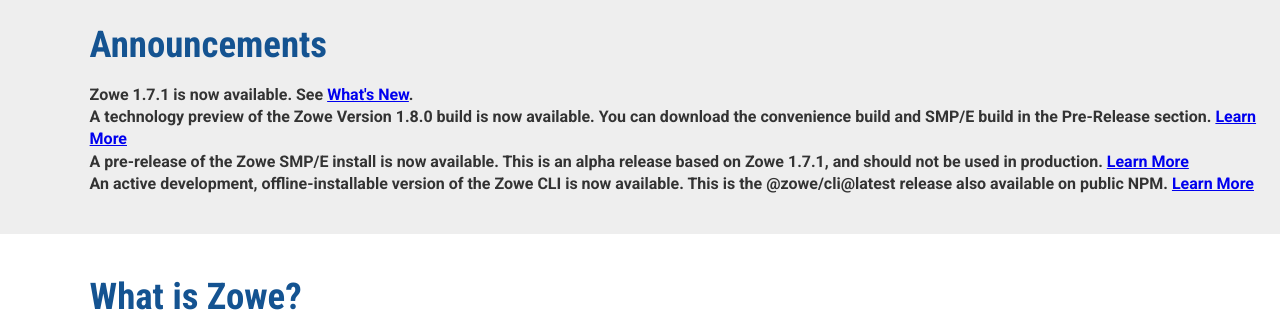
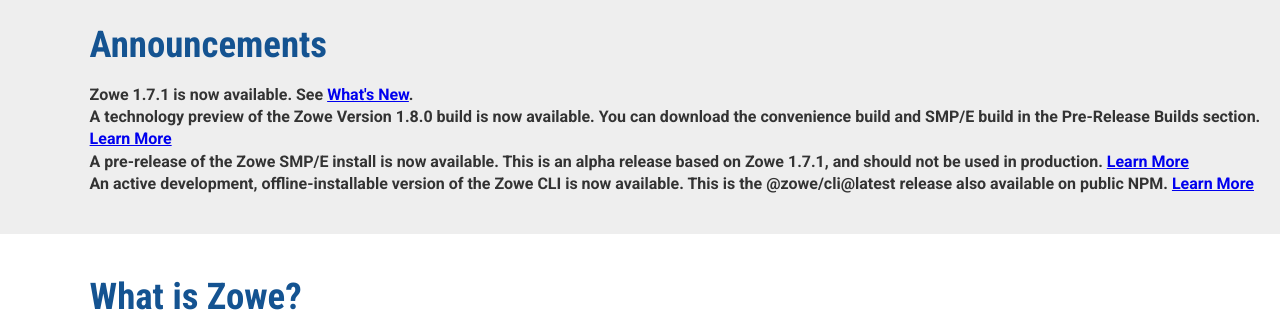
Before and after one commit to zowe/zowe.github.io, a Jekyll site: the page built from index.md, in a window 1280 px wide and 900 px high. Shown: the part 165-477 px from the top of the window. Built offline with Jekyll 4.4.1, drawn with Linux system fonts in a browser that asks for light colours; nearby versions of some CDN libraries; our own code applies the rules of GitHub Pages for plain Markdown files.

Commit message:
Update announcements.yml
Signed-off-by: nannanli <nannanli@cn.ibm.com>

```diff
--- a/_data/announcements.yml
+++ b/_data/announcements.yml
@@ -1,5 +1,5 @@
 # Announcements
-- announcement: "A technology preview of the Zowe Version 1.8.0 build is now available. You can download the convenience build and SMP/E build in the Pre-Release section."
+- announcement: "A technology preview of the Zowe Version 1.8.0 build is now available. You can download the convenience build and SMP/E build in the Pre-Release Builds section."
   link: "https://www.zowe.org/#download"
 - announcement: "A pre-release of the Zowe SMP/E install is now available. This is an alpha release based on Zowe 1.7.1, and should not be used in production."
   link: "https://docs.zowe.org/stable/getting-started/summaryofchanges.html#zowe-smp-e-alpha-august-2019"
```
